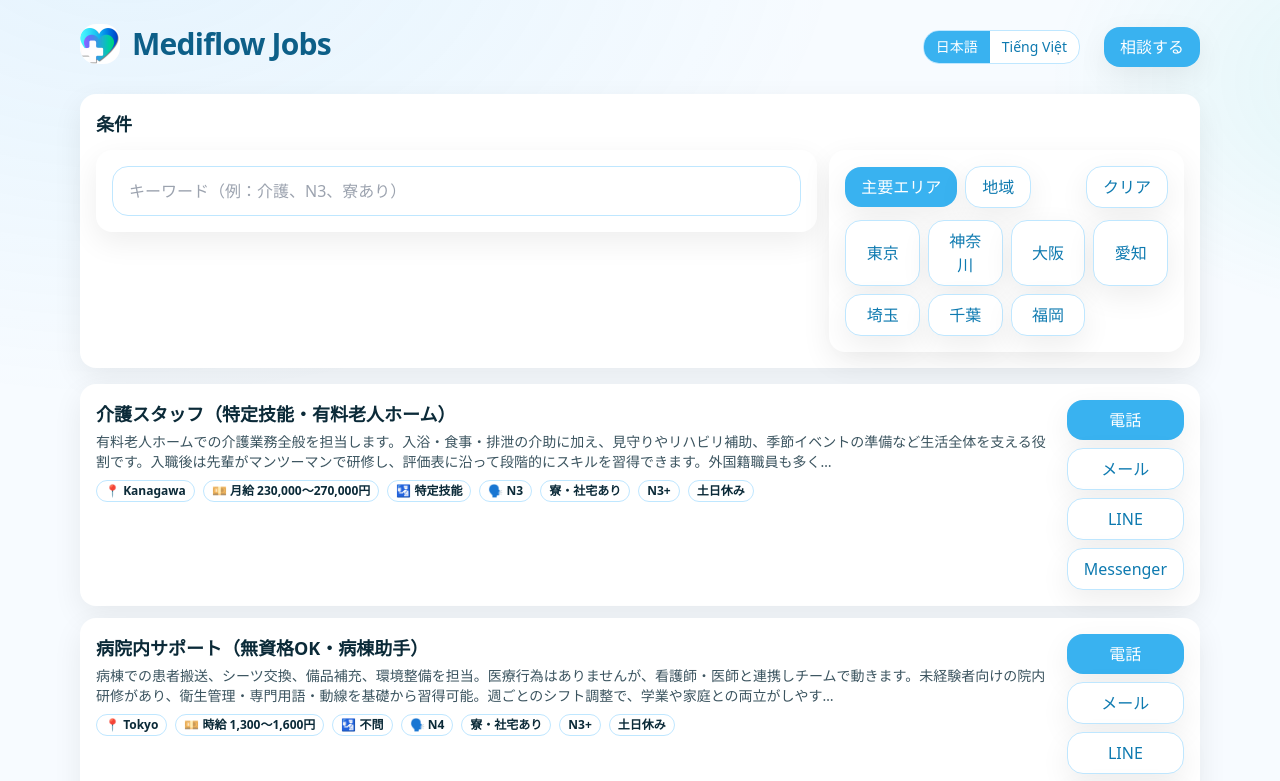
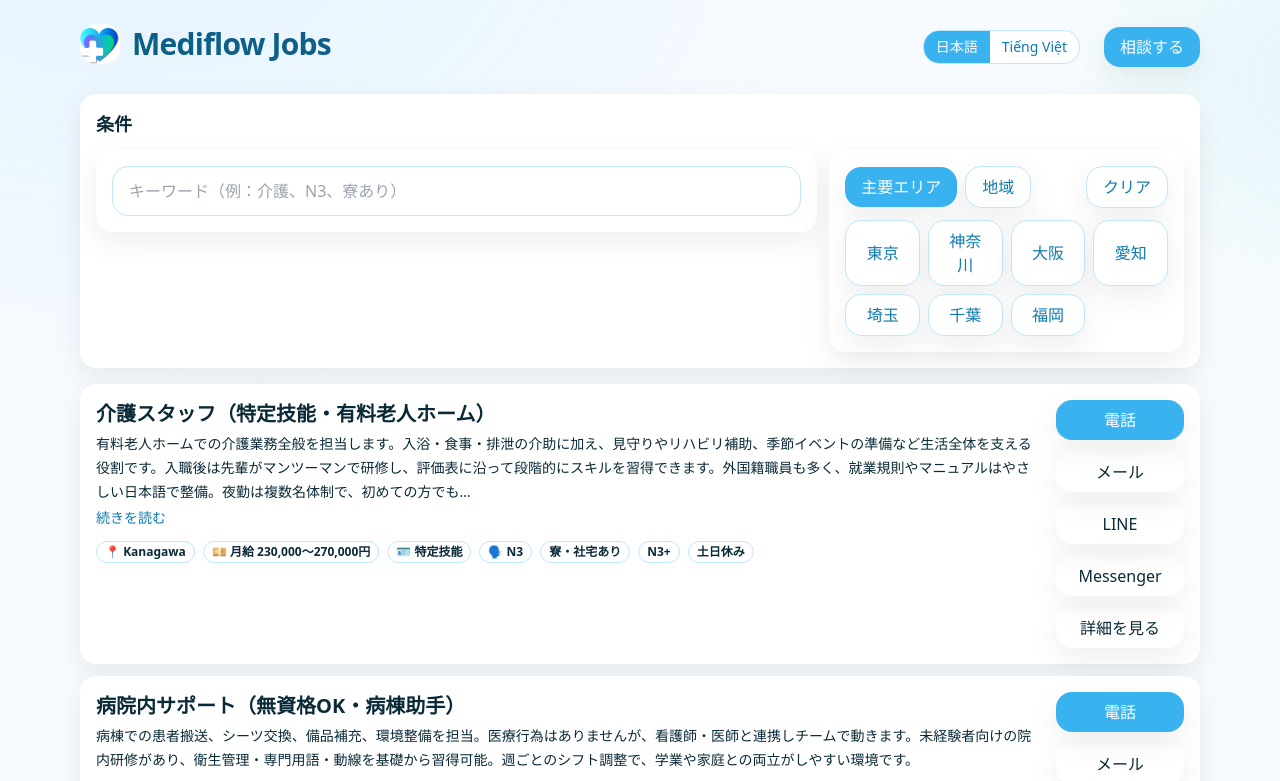
Before and after one commit to utsuminaruya/mediflow-jobs, a Next.js app: page / in a window 1280 px wide. Shown: the top 781 px of the page. Built offline with nearby package versions, Linux system fonts and the light colour scheme.

Commit message:
Update JobCard.tsx

```diff
--- a/components/JobCard.tsx
+++ b/components/JobCard.tsx
@@ -1,30 +1,64 @@
 "use client";
+import { useState } from "react";
+import Link from "next/link";
 import type { Job } from "@/lib/jobs";
-import type { Lang } from "@/lib/i18n";
-import { truncate } from "@/lib/text";
-export default function JobCard({ job, lang }: { job: Job; lang: Lang }){
-  const title = lang==="ja"? job.title_ja : job.title_vi;
-  const desc = lang==="ja"? job.description_ja : job.description_vi;
+
+type Props = { job: Job; lang: "ja" | "vi" };
+
+export default function JobCard({ job, lang }: Props) {
+  const [open, setOpen] = useState(false);
+
+  const title = lang === "ja" ? job.title_ja : job.title_vi;
+  const desc = lang === "ja" ? job.description_ja : job.description_vi;
+
+  // カード内表示用：折りたたみ（初期は短く、クリックで全開）
+  const short = desc.length > 160 ? desc.slice(0, 160) + "…" : desc;
+
   return (
-    <article className="card">
-      <div className="flex flex-col sm:flex-row sm:items-start gap-3">
-        <div className="flex-1">
-          <h3 className="text-lg font-semibold mb-1">{title}</h3>
-          <p className="text-sm opacity-80 mb-2">{truncate(desc, 120)}</p>
-          <div className="flex flex-wrap gap-2 text-sm">
-            <span className="badge">📍 {job.prefecture}</span>
-            <span className="badge">💴 {job.salary}</span>
-            <span className="badge">🛂 {job.visa}</span>
-            <span className="badge">🗣 {job.language}</span>
-            {job.tags.map(t => <span key={t} className="badge">{t}</span>)}
-          </div>
+    <article className="card flex gap-4">
+      <div className="flex-1 min-w-0">
+        <h3 className="text-lg sm:text-xl font-semibold mb-1">{title}</h3>
+
+        {/* ★ 省略せず読める：トグルで全文 */}
+        <p className="text-sm leading-6 whitespace-pre-line">
+          {open ? desc : short}
+        </p>
+        {desc.length > 160 && (
+          <button
+            onClick={() => setOpen(v => !v)}
+            className="mt-1 text-medical-700 hover:underline text-sm"
+          >
+            {open ? (lang === "ja" ? "閉じる" : "Đóng") : (lang === "ja" ? "続きを読む" : "Xem thêm")}
+          </button>
+        )}
+
+        {/* メタ情報 */}
+        <div className="mt-3 flex flex-wrap gap-2 text-xs">
+          <span className="badge">📍 {job.prefecture}</span>
+          <span className="badge">💴 {job.salary}</span>
+          <span className="badge">🪪 {job.visa}</span>
+          <span className="badge">🗣 {job.language}</span>
+          {job.tags.map(t => (
+            <span className="badge" key={t}>{t}</span>
+          ))}
         </div>
-        <div className="flex gap-2 sm:flex-col w-full sm:w-auto">
-          <a href="tel:0427160218" className="btn btn-primary w-full sm:w-auto btn-lg">電話</a>
-          <a href="mailto:mediflow1002@gmail.com" className="btn btn-ghost w-full sm:w-auto btn-lg">メール</a>
-          <a href="https://lin.ee/1Q4fYRt" target="_blank" rel="noreferrer" className="btn btn-ghost w-full sm:w-auto btn-lg">LINE</a>
-          <a href="https://m.me/" target="_blank" rel="noreferrer" className="btn btn-ghost w-full sm:w-auto btn-lg">Messenger</a>
-        </div>
+      </div>
+
+      {/* 右側のアクション列 ＋ 詳細ページの導線 */}
+      <div className="w-32 shrink-0 flex flex-col gap-3 items-stretch">
+        <a href="tel:0427160218" className="btn btn-primary">電話</a>
+        <a href="mailto:mediflow1002@gmail.com" className="btn">メール</a>
+        <a href="https://lin.ee/1Q4fYRt" className="btn">LINE</a>
+        <a href="https://m.me/" className="btn">Messenger</a>
+
+        {/* ★ 追加：求人詳細ページへ */}
+        <Link
+          href={`/job/${job.id}`}
+          className="btn btn-outline"
+          prefetch
+        >
+          {lang === "ja" ? "詳細を見る" : "Xem chi tiết"}
+        </Link>
       </div>
     </article>
   );
```
